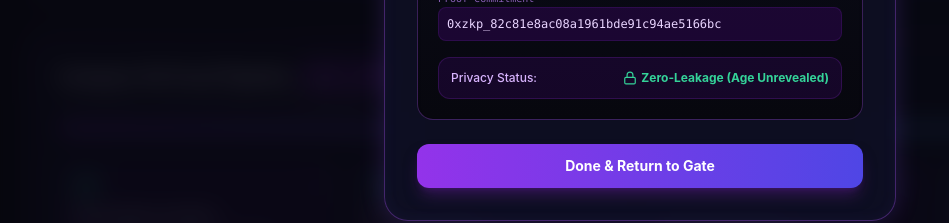
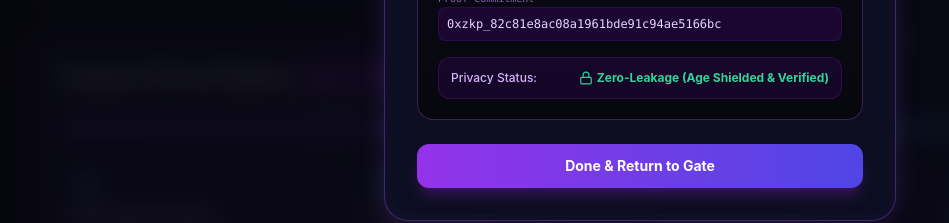
Before and after one commit to ranjanmehta980-eng/Eligibility-Gate, a Next.js app: page / in a window 1280 px wide. Both pictures are taken after typing "Sample" into the empty fields and a click on the button "Generate Compact ZK Proof & Verify". Shown: the part 930-1153 px from the top of the page, without its empty margins (0-949 px from the left). Built offline with nearby package versions, Linux system fonts and the light colour scheme.

Commit message:
feat(badge): update verification status text and zero-leakage badge indicator

```diff
--- a/src/components/AccessBadgeModal.tsx
+++ b/src/components/AccessBadgeModal.tsx
@@ -90,7 +90,7 @@ export const AccessBadgeModal: React.FC<AccessBadgeModalProps> = ({ badgeData, o
             <span className="text-purple-300 font-medium">Privacy Status:</span>
             <span className="text-emerald-400 font-bold flex items-center space-x-1">
               <Lock className="w-3.5 h-3.5" />
-              <span>Zero-Leakage (Age Unrevealed)</span>
+              <span>Zero-Leakage (Age Shielded & Verified)</span>
             </span>
           </div>
         </div>
```
